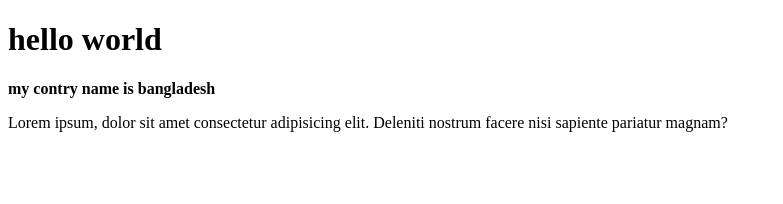
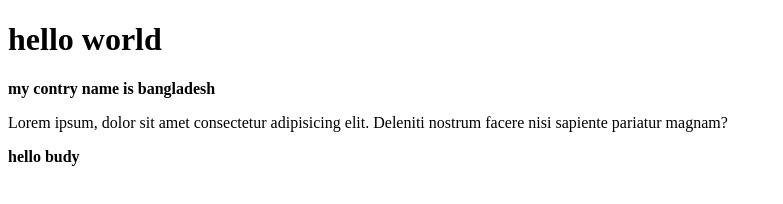
Before and after one commit to mdanas12/second-repo, a plain HTML site: page index.html in a window 1280 px wide. Shown: the whole page, without its empty margins (0-783 px from the left). Drawn offline with Linux system fonts and the light colour scheme.

Commit message:
added strong

```diff
--- a/index.html
+++ b/index.html
@@ -11,5 +11,6 @@
     <h1>hello world </h1>
     <b>my contry name is bangladesh</b>
     <p>Lorem ipsum, dolor sit amet consectetur adipisicing elit. Deleniti nostrum facere nisi sapiente pariatur magnam?</p>
+    <strong>hello budy</strong>
 </body>
 </html>
```
